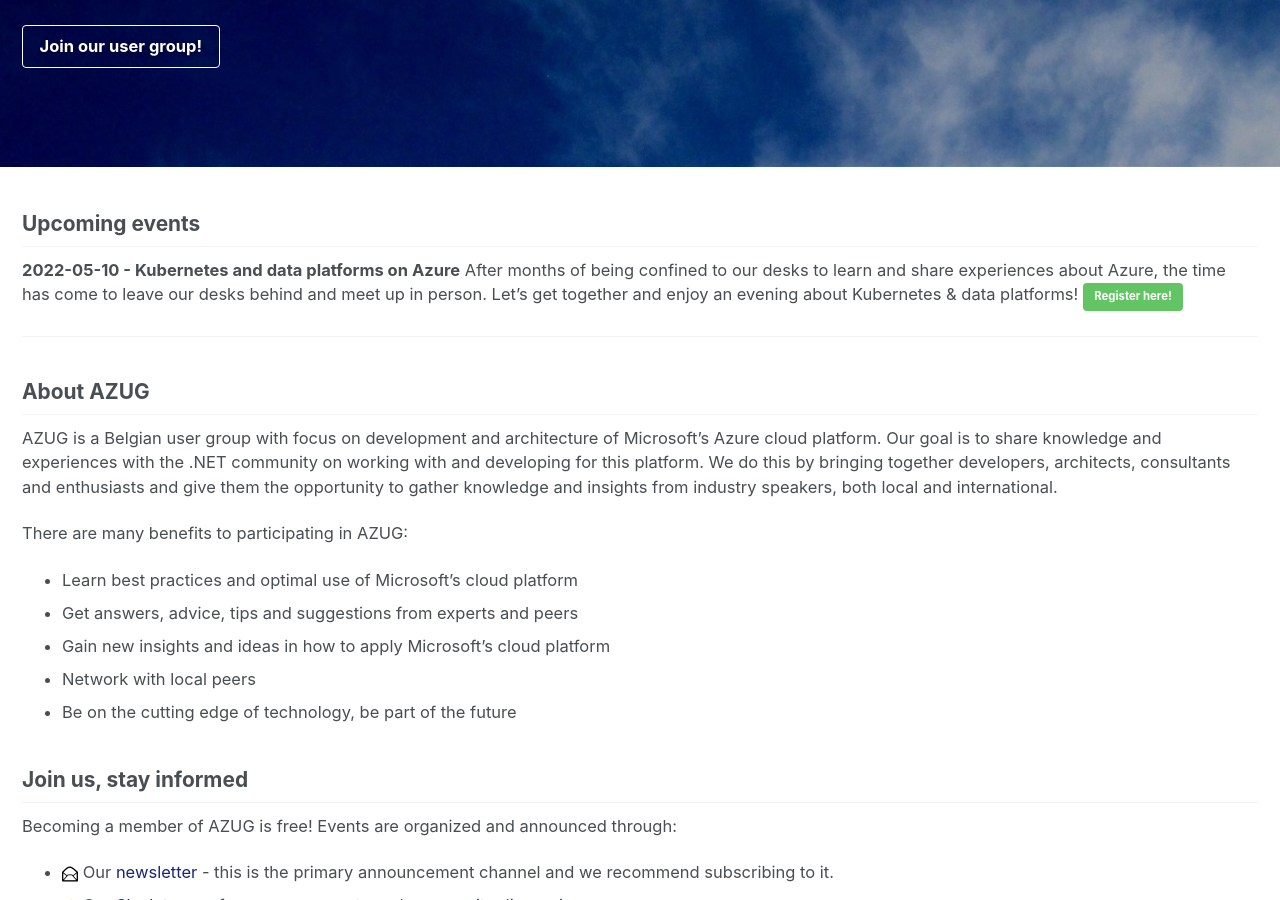
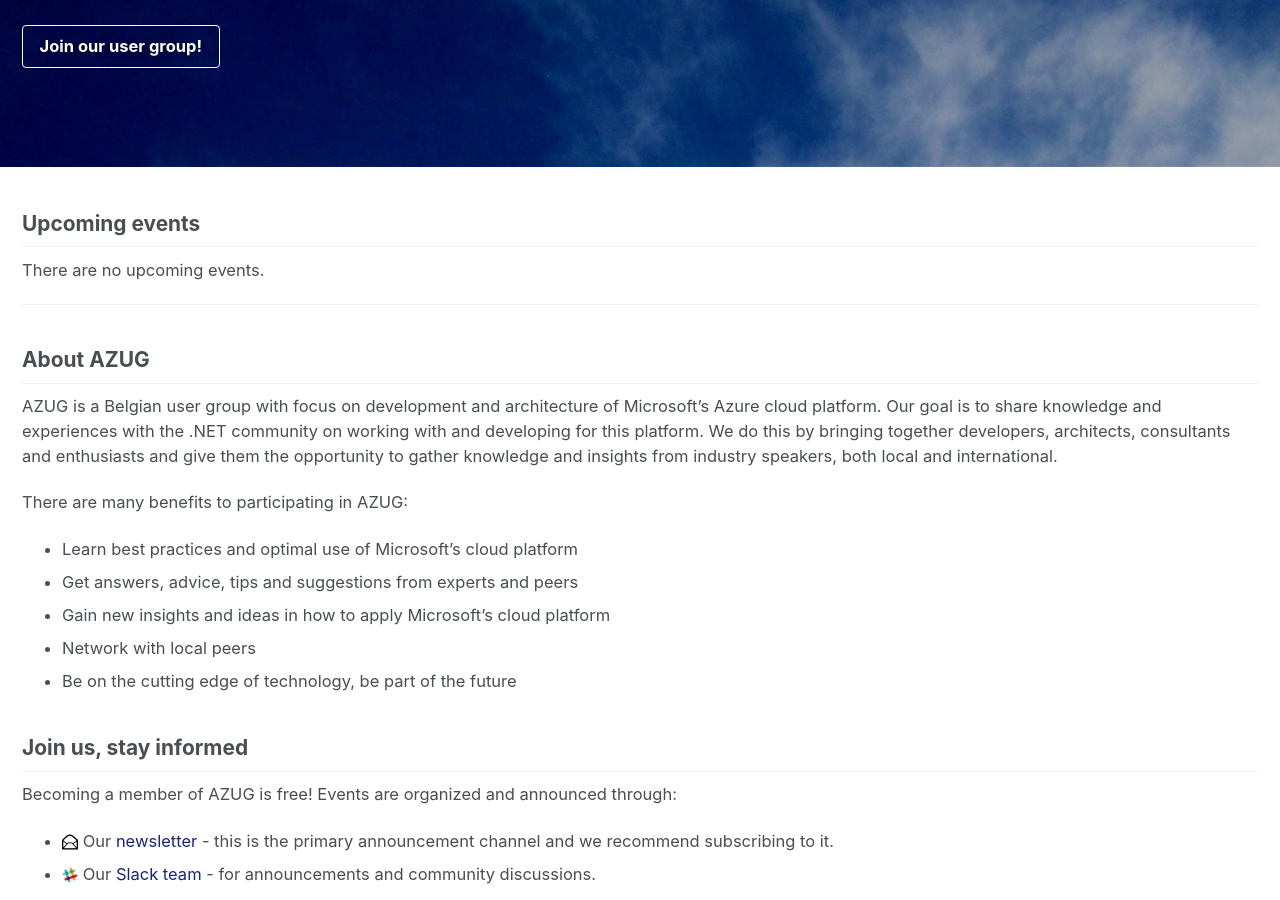
Before and after one commit to AzugBe/azugbe.github.io, a Jekyll site: the page built from index.md, in a window 1280 px wide and 900 px high, scrolled down 392 px. Built offline with Jekyll 4.4.1, drawn with Linux system fonts in a browser that asks for light colours; our own code applies the rules of GitHub Pages for plain Markdown files; comment, search, counter and statistics services are not loaded.

Commit message:
Update index.md

```diff
--- a/index.md
+++ b/index.md
@@ -14,8 +14,11 @@ excerpt: "The Belgium Azure User Group focuses on knowledge sharing and networki
 
 ## Upcoming events
 
+There are no upcoming events.
+<!--
 **2022-05-10 - Kubernetes and data platforms on Azure**
 After months of being confined to our desks to learn and share experiences about Azure, the time has come to leave our desks behind and meet up in person. Let's get together and enjoy an evening about Kubernetes & data platforms! [Register here!](https://www.azug.be/events/2022/05/10/kubernetes-and-data-platforms){: .btn .btn--success}
+-->
 
 <hr />
 
```
